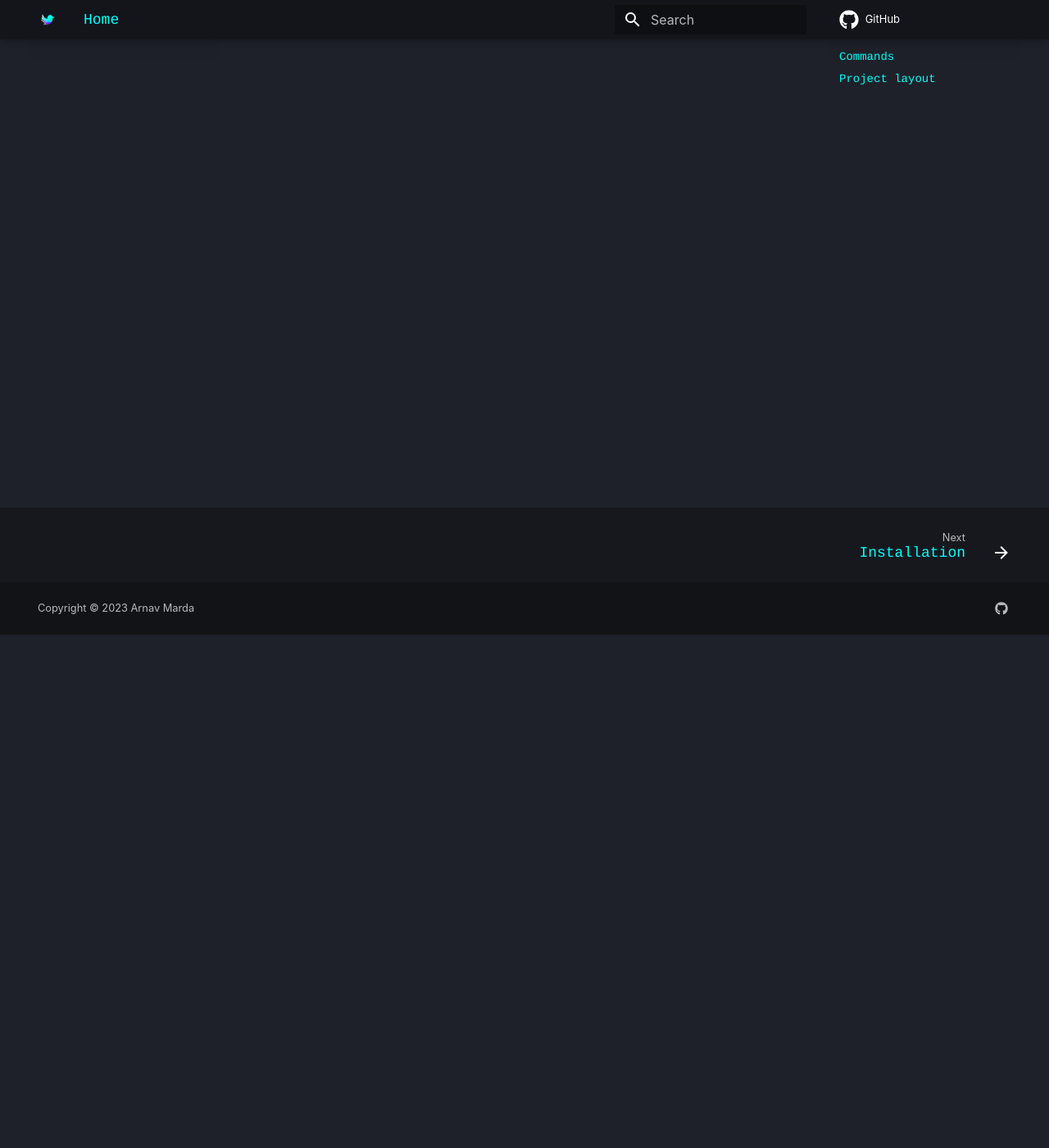
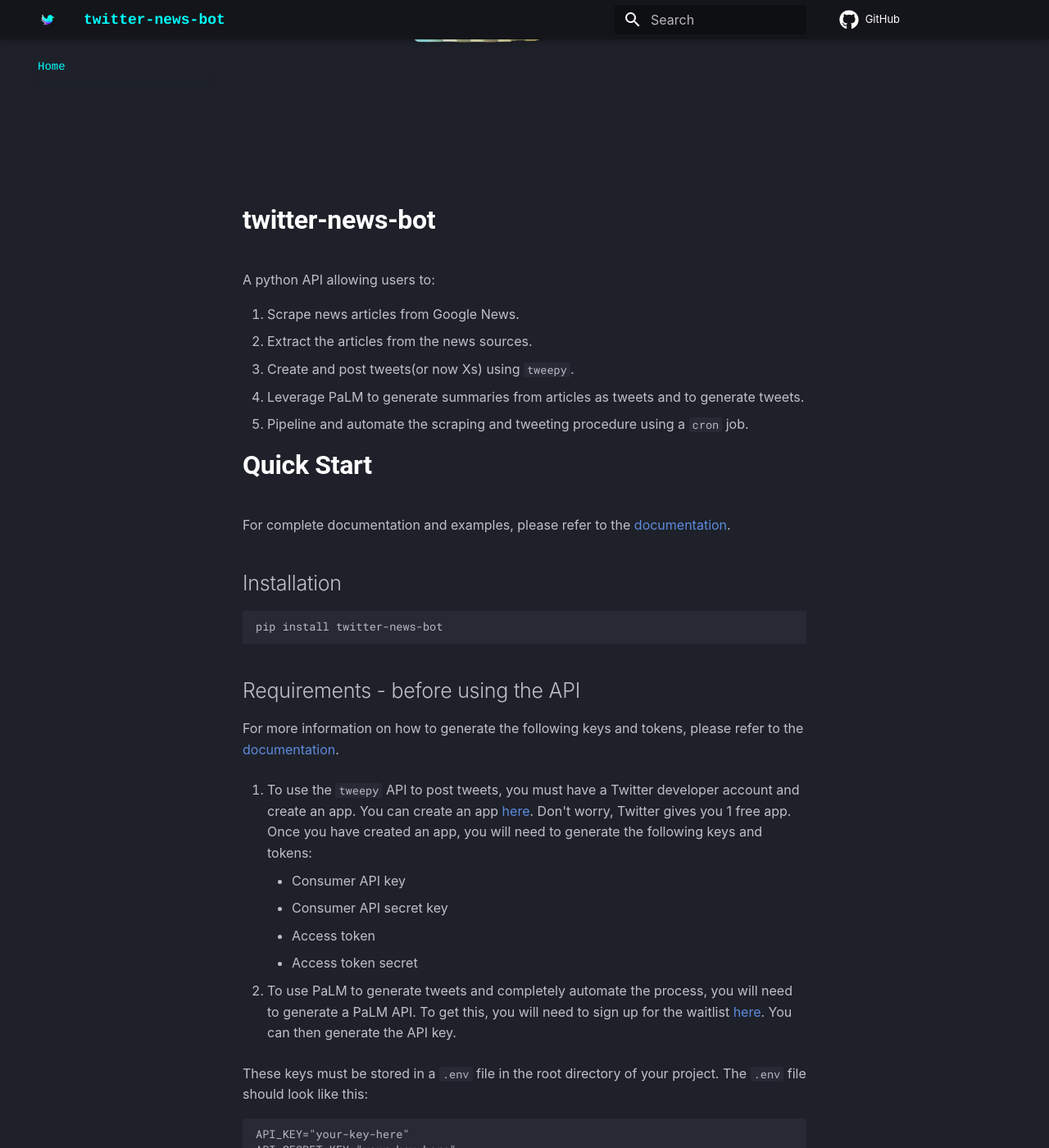
Before and after one commit to arnavmarda/twitter-news-bot, an MkDocs documentation site: the page built from docs/index.md, in a window 1280 px wide and 1400 px high, scrolled down 626 px. Shown: the whole window at 82% size. Built offline with MkDocs 1.6.1 and Material for MkDocs 9.7.7, drawn with Linux system fonts in a browser that asks for light colours; some web fonts are replaced; comment, search, counter and statistics services are not loaded; some of the changed text lies outside the part shown.

````diff
--- a/docs/index.md
+++ b/docs/index.md
@@ -1,17 +1,58 @@
-# Welcome to MkDocs
 
-For full documentation visit [mkdocs.org](https://www.mkdocs.org).
+![Logo](https://github.com/arnavmarda/twitter-news-bot/blob/main/docs/logo.png)
 
-## Commands
+# twitter-news-bot
 
-* `mkdocs new [dir-name]` - Create a new project.
-* `mkdocs serve` - Start the live-reloading docs server.
-* `mkdocs build` - Build the documentation site.
-* `mkdocs -h` - Print help message and exit.
+A python API allowing users to:
 
-## Project layout
+1. Scrape news articles from Google News.
+2. Extract the articles from the news sources.
+3. Create and post tweets(or now Xs) using `tweepy`.
+4. Leverage PaLM to generate summaries from articles as tweets and to generate tweets.
+5. Pipeline and automate the scraping and tweeting procedure using a `cron` job.
 
-    mkdocs.yml    # The configuration file.
-    docs/
-        index.md  # The documentation homepage.
-        ...       # Other markdown pages, images and other files.
+# Quick Start
+For complete documentation and examples, please refer to the [documentation](https://arnavmarda.github.io/twitter-news-bot/).
+
+## Installation
+```bash
+pip install twitter-news-bot
+```
+
+## Requirements - before using the API
+For more information on how to generate the following keys and tokens, please refer to the [documentation](https://arnavmarda.github.io/twitter-news-bot/).
+
+1. To use the `tweepy` API to post tweets, you must have a Twitter developer account and create an app. You can create an app [here](https://developer.twitter.com/en/apps). Don't worry, Twitter gives you 1 free app. Once you have created an app, you will need to generate the following keys and tokens:
+    - Consumer API key
+    - Consumer API secret key
+    - Access token
+    - Access token secret
+
+2. To use PaLM to generate tweets and completely automate the process, you will need to generate a PaLM API. To get this, you will need to sign up for the waitlist [here](https://makersuite.google.com/waitlist). You can then generate the API key.
+
+These keys must be stored in a `.env` file in the root directory of your project. The `.env` file should look like this:
+```bash
+API_KEY="your-key-here"
+API_SECRET_KEY="your-key-here"
+ACCESS_TOKEN="your-key-here"
+ACCESS_TOKEN_SECRET="your-key-here"
+GOOGLE_API_KEY="your-key-here"
+```
+
+## Usage
+The API is very simple to use. Here is a quick example:
+```python
+from twitter_news_bot.tweeter import Tweeter
+from twitter_news_bot.newsfinder import NewsFinder
+from twitter_news_bot.twitternewsbot import TwitterNewsBot
+
+# Create a NewsFinder and Tweeter Object
+nf = NewsFinder()
+t = Tweeter()
+
+# Create a TwitterNewsBot object
+tnb = TwitterNewsBot(nf, t, topic="AI")
+
+# Run the TwitterNewsBOt to scrape articles, extract them, summarize them and post them as tweets
+tnb.run()
+```
````
Also changed, not shown: README.md (+56 -3 lines).
